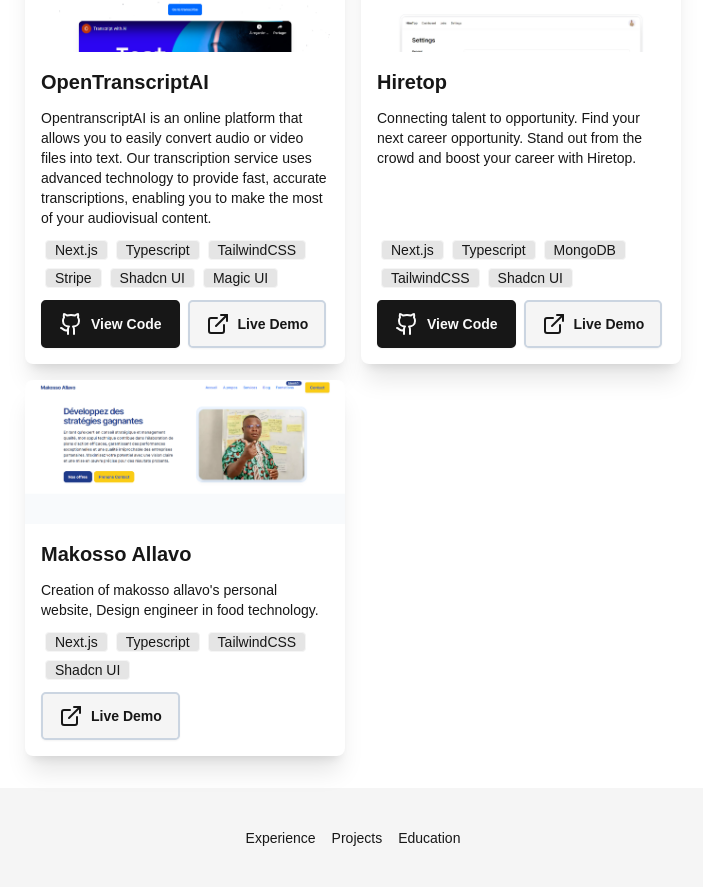
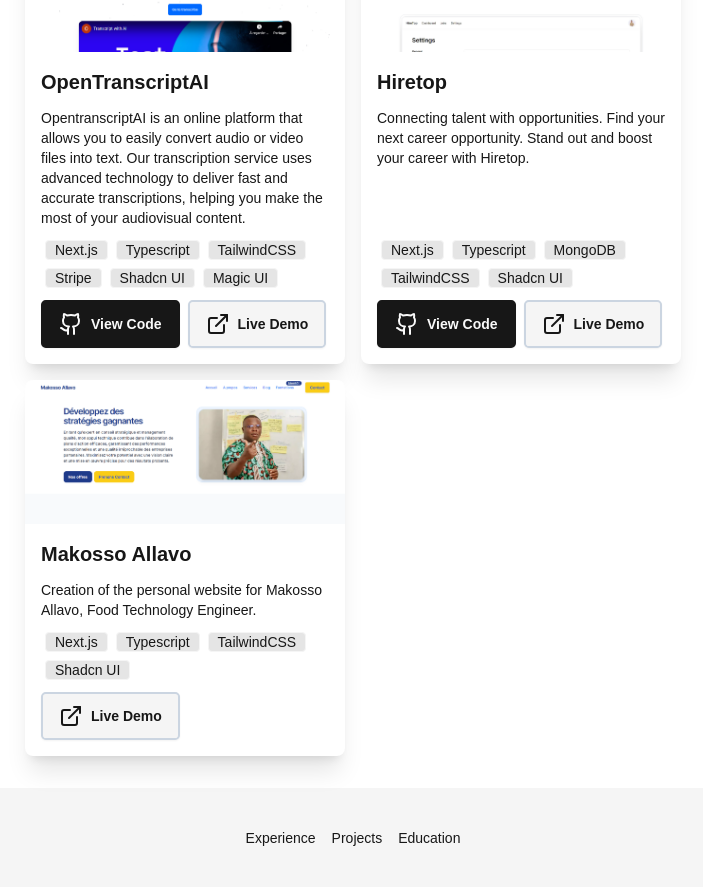
Before and after one commit to Osiris8/osirismigan, a Next.js app: page / in a window 1280 px wide. Shown: the part 1676-2563 px from the top of the page, without its empty margins (287-990 px from the left). Built offline with nearby package versions, Linux system fonts and the light colour scheme.

Commit message:
update Project component content

```diff
--- a/components/Project.tsx
+++ b/components/Project.tsx
@@ -21,7 +21,7 @@
     {
       title: "OpenTranscriptAI",
       description:
-        "OpentranscriptAI is an online platform that allows you to easily convert audio or video files into text. Our transcription service uses advanced technology to provide fast, accurate transcriptions, enabling you to make the most of your audiovisual content.",
+        "OpentranscriptAI is an online platform that allows you to easily convert audio or video files into text. Our transcription service uses advanced technology to deliver fast and accurate transcriptions, helping you make the most of your audiovisual content.",
       imageUrl: opentranscriptai, // Pas d'image fournie, donc vide
       badges: [
         "Next.js",
@@ -38,7 +38,7 @@
     {
       title: "Hiretop",
       description:
-        "Connecting talent to opportunity. Find your next career opportunity. Stand out from the crowd and boost your career with Hiretop.",
+        "Connecting talent with opportunities. Find your next career opportunity. Stand out and boost your career with Hiretop.",
       imageUrl: hiretop, // Pas d'image fournie, donc vide
       badges: ["Next.js", "Typescript", "MongoDB", "TailwindCSS", "Shadcn UI"],
       codeLink: "https://github.com/Osiris8/hiretop.git",
@@ -47,7 +47,7 @@
     {
       title: "Makosso Allavo",
       description:
-        "Creation of makosso allavo's personal website, Design engineer in food technology.",
+        "Creation of the personal website for Makosso Allavo, Food Technology Engineer.",
       imageUrl: allavo, // Pas d'image fournie, donc vide
       badges: ["Next.js", "Typescript", "TailwindCSS", "Shadcn UI"],
       codeLink: "", // Pas de lien de code fourni
```
